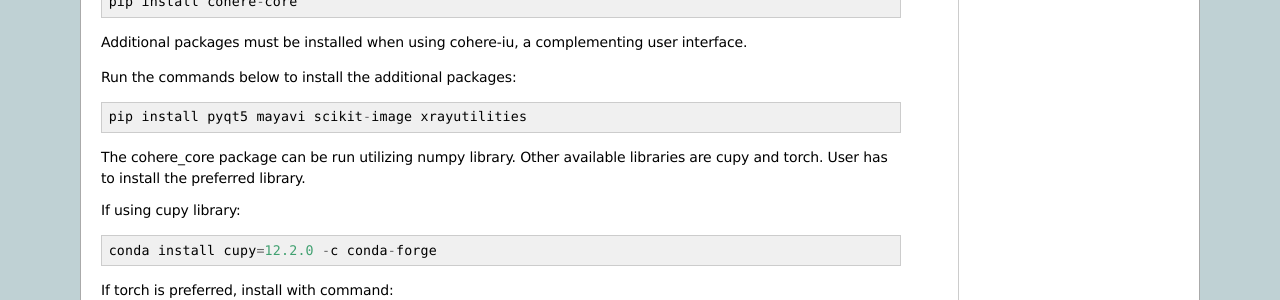
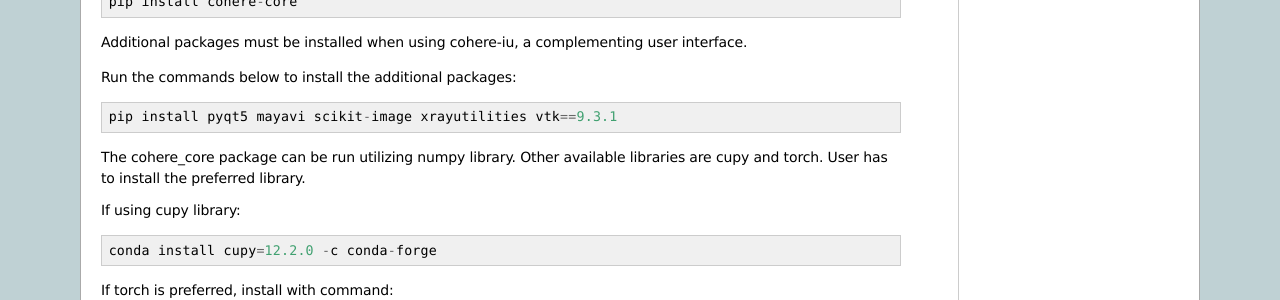
Before and after one commit to AdvancedPhotonSource/cohere, a Sphinx documentation site: the page built from docs/source/installation.rst, in a window 1280 px wide. Shown: the part 490-790 px from the top of the page. Built offline with Sphinx 7.4.7, drawn with Linux system fonts in a browser that asks for light colours.

Commit message:
added vtk version to installation instruction

```diff
--- a/docs/source/for_developers.rst
+++ b/docs/source/for_developers.rst
@@ -28,7 +28,7 @@
     git checkout -b <dev_branch>
     pip install -e .
     # Install packages used in cohere-ui
-    pip install pyqt5 mayavi scikit-image xrayutilities
+    pip install pyqt5 mayavi scikit-image xrayutilities vtk==9.3.1
 
 | Go to cohere-ui directory and checkout the Dev branch and create your own branch, then run setup.py. The setup.py script modifies paths from relative to absolute in the provided example configuration.
 
--- a/docs/source/installation.rst
+++ b/docs/source/installation.rst
@@ -23,7 +23,7 @@
 | Additional packages must be installed when using cohere-iu, a complementing user interface.
 Run the commands below to install the additional packages::
 
-    pip install pyqt5 mayavi scikit-image xrayutilities
+    pip install pyqt5 mayavi scikit-image xrayutilities vtk==9.3.1
 The cohere_core package can be run utilizing numpy library. Other available libraries are cupy and torch.
 User has to install the preferred library.
 
```
